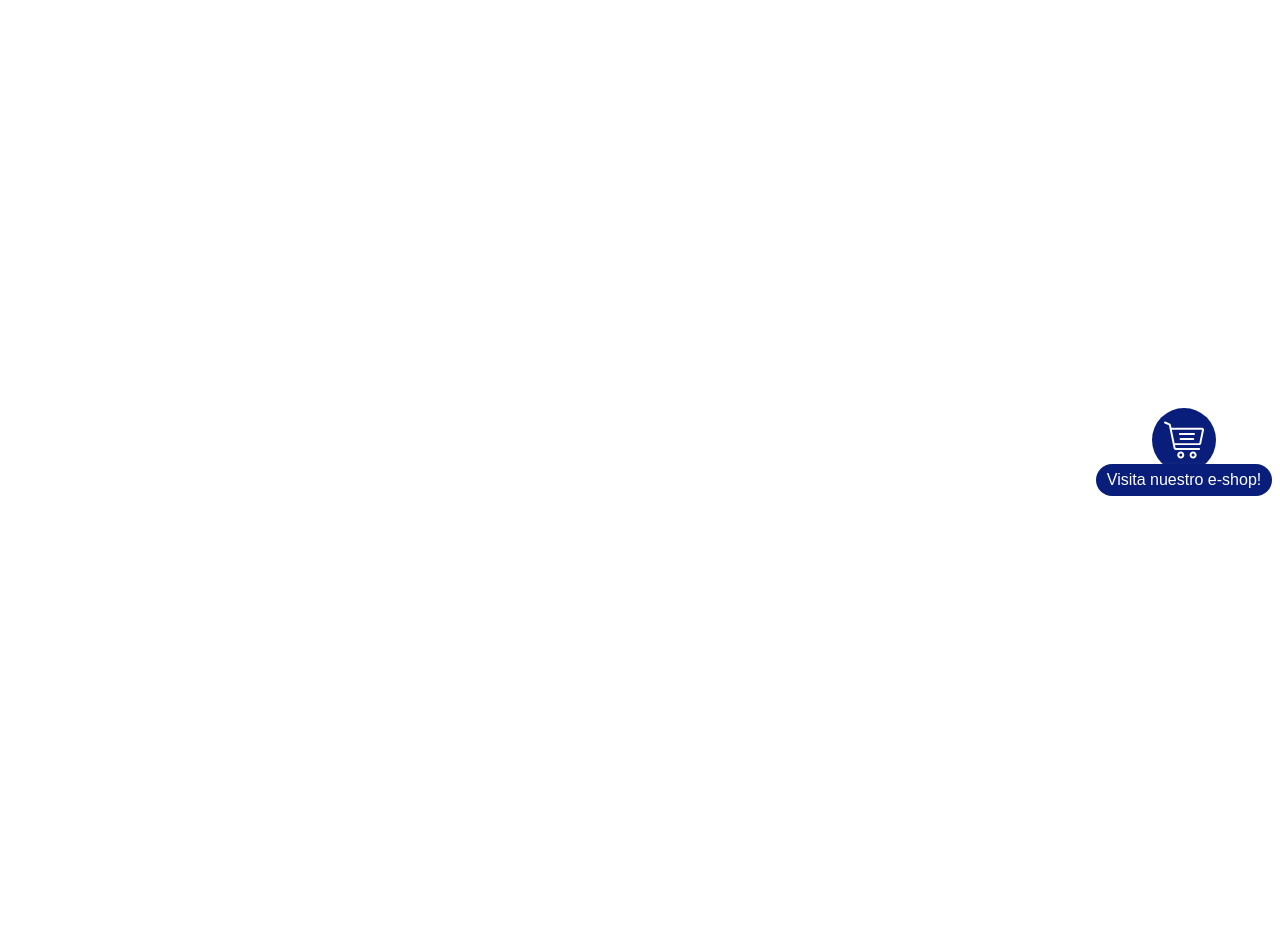
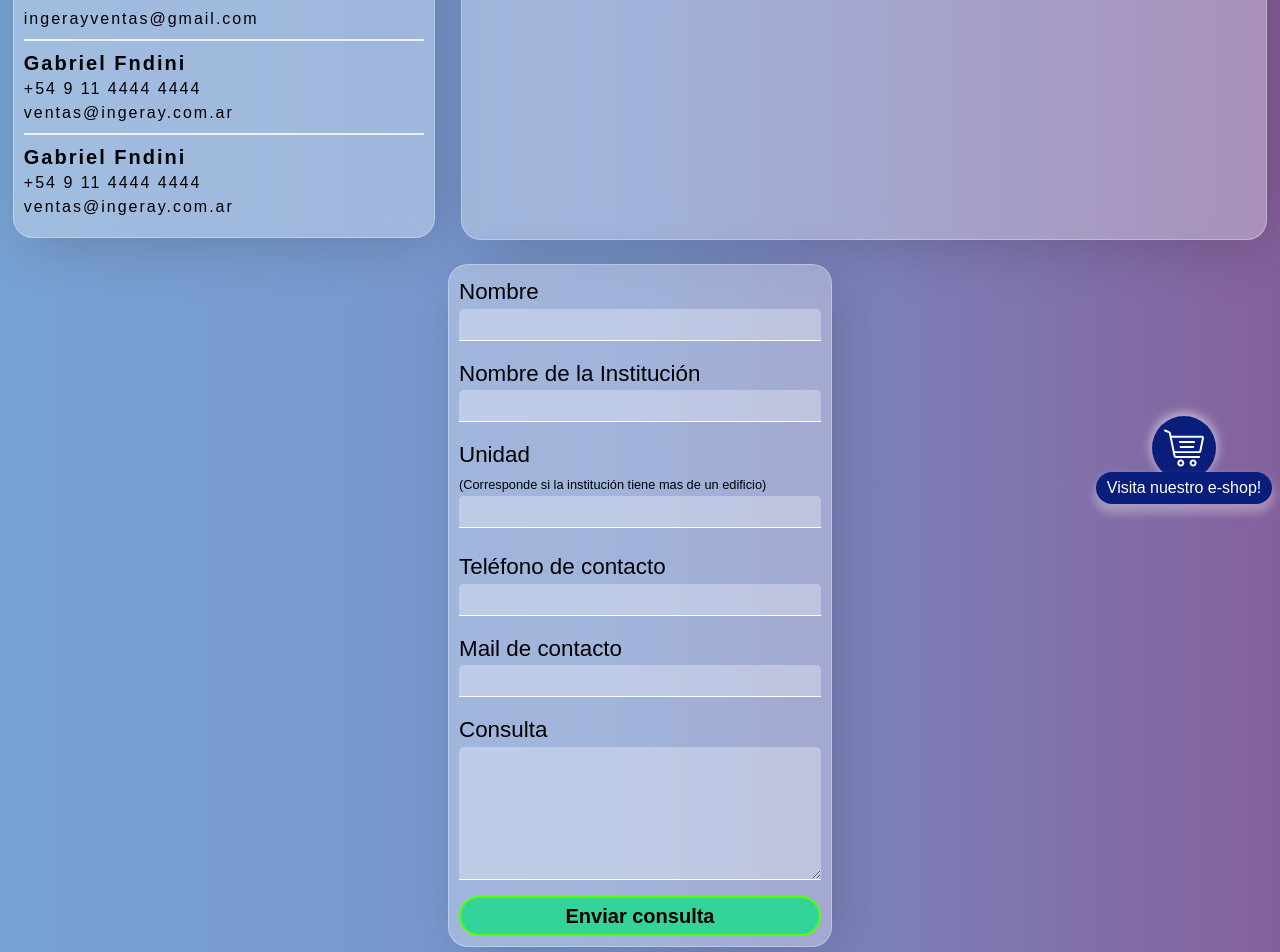
Before and after one commit to achani2497/ingeray_frontend, a Vue app: page /contacto in a window 1280 px wide. Shown: the part 280-1232 px from the top of the page. Before the commit the page ends 800 px from the top, so only its background shows below. Built offline with nearby package versions, Linux system fonts and the light colour scheme.

Commit message:
Dejo ordenando la vista de contacto

```diff
--- /dev/null
+++ b/src/components/ContactForm.vue
@@ -0,0 +1,106 @@
+<template>
+    <form action="#">
+        <div class="input-group">
+            <label for="name">Nombre</label>
+            <input type="text" id="name" name="name" v-model="nombre">
+        </div>
+        <div class="input-group">
+            <label for="institutionName">Nombre de la Institución</label>
+            <input type="text" id="institutionName" name="institutionName" v-model="nombreInstitucion">
+        </div>
+        <div class="input-group h-24">
+            <label for="unitName">Unidad</label>
+            <p><small>(Corresponde si la institución tiene mas de un edificio)</small></p>
+            <input type="text" id="unitName" name="unitName" v-model="nombreUnidad" >
+        </div>
+        <div class="input-group">
+            <label for="telefono">Teléfono de contacto</label>
+            <input type="text" id="telefono" name="telefono" v-model="telefonoContacto">
+        </div>
+        <div class="input-group">
+            <label for="mail">Mail de contacto</label>
+            <input type="text" id="mail" name="mail" v-model="mailContacto">
+        </div>
+        <div class="input-group">
+            <label for="consulta">Consulta</label>
+            <textarea name="consulta" id="consulta" cols="30" rows="5"></textarea>
+        </div>
+        <button class="flex justify-center items-center h-10 w-full bg-green-400 font-bold text-xl border-2 rounded-3xl p-2">
+            <span>Enviar consulta</span>
+        </button>
+    </form>
+</template>
+<script>
+export default {
+    data: function(){
+        return{
+            nombre:'',
+            nombreInstitucion:'',
+            nombreUnidad:'',
+            telefonoContacto:'',
+            mailContacto:''
+        }
+    }
+}
+</script>
+<style scoped>
+    form{
+        width: 30%;
+        box-shadow: 10px 10px 60px -8px rgba(0,0,0,.2);
+        background: rgba(255, 255, 255, .3);
+        backdrop-filter: blur(10px);
+        border-radius: 20px;
+        border: 1px solid rgba(255, 255, 255, .3);
+        overflow: hidden;
+        padding: 10px;
+    }
+    .input-group{
+        display: flex;
+        flex-direction: column;
+    }
+    .input-group:not(:last-child){
+        margin-bottom: 2vh;
+    }
+    .input-group label{
+        font-weight: 500;
+        font-size: 1.4rem;
+    }
+    .input-group input, .input-group textarea{
+        background-color: rgba(255, 255, 255, .3);
+        border-top-left-radius: 5px;
+        border-top-right-radius: 5px;
+        border-bottom: 1px solid white;
+        padding-left: 5px;
+        font-size: 1.1rem;
+    }
+    .input-group input{
+        height: 4vh;
+    }
+    .input-group input:focus, .input-group textarea:focus{
+        outline: none;
+        box-shadow: 0 0 10px 2px rgba(255, 255, 255, 1);
+    }
+    button{
+        position: relative;
+        width: 100%;
+        border: 2px solid #56ff01;
+        overflow: hidden;
+    }
+    button span{
+        transition: all .4s ease-in-out;
+        z-index: 1;
+    }
+    button::before{
+        content: '';
+        height: 100%;
+        width: 0;
+        transition: all .4s ease-in-out;
+        background-color: #56ff01;
+        position: absolute;
+        left: 0;
+        z-index: 0;
+    }
+    button:hover::before{
+        width: 100%;
+    }
+</style>
--- a/src/components/InfoImportante.vue
+++ b/src/components/InfoImportante.vue
@@ -1,5 +1,5 @@
 <template>
-    <div class="important-info flex justify-around items-center h-12 w-full">
+    <div class="important-info flex justify-around items-center h-12 w-full" id="importantInfo">
         <h3 class="flex items-center ubicacion">
             <img src="@/assets/images/icons/map.svg" alt="ubicacion" class="mr-2 big-icon white-icon">
             Campillo 2586, Capital Federal, Argentina
@@ -11,16 +11,9 @@
                 <p>Dalina López | ingerayventas@gmail.com | +54 9 11 3851-0695</p>
             </div>
         </h3>
-        <!-- <h3 class="flex items-center">
-            <img src="@/assets/images/icons/hora.svg" alt="horario" class="mr-2 big-icon white-icon">
-            <div class="flex flex-col">
-                <p>Lunes a Viernes de 8 a 17hs.</p>
-                <p>Lunes a Viernes de 9 a 18hs.</p>
-            </div>
-        </h3> -->
     </div>
 </template>
-<style scoped>
+<style>
 .important-info{
     background-color: var(--eshop-color);
     color: white;
@@ -31,9 +24,7 @@
 .white-icon{
     filter: brightness(0) invert(1);
 }
-img{
-    height: 20px;
-    width: 20px;
+.important-info > h3 > img{
     transition: all .5s ease-in-out;
 }
 .whatsapp{
--- a/src/components/eShopButton.vue
+++ b/src/components/eShopButton.vue
@@ -1,5 +1,5 @@
 <template>
-    <button class="fixed bottom-12 right-16 bg-gray-500 w-16 h-16 flex justify-center items-center p-3" @click="redirect">
+    <button class="fixed bottom-10 right-16 bg-gray-500 w-16 h-16 flex justify-center items-center p-3" @click="redirect">
         <img src="@/assets/images/icons/carrito-de-compras.svg" alt="carrito de compra">
         <p class="texto fixed -bottom-6 -right-14 w-44 text-white p-1">Visita nuestro e-shop!</p>
     </button>
@@ -10,8 +10,6 @@
         border-radius: 50%;
         box-shadow: 0 -2px 10px 2px rgba(255, 255, 255,.5);
         background-color: var(--eshop-color);
-        /* box-shadow: 0 5px 10px 2px rgba(0,0,0,.5); */
-        /* background: rgba(255, 255, 255, .3); */
         backdrop-filter: blur(10px);
         transition: all .2s ease-in-out
     }
--- a/src/main.js
+++ b/src/main.js
@@ -12,7 +12,8 @@ Vue.mixin(titleMixin)
 Vue.component('nav-bar',        require('./components/NavBar.vue').default);
 Vue.component('resp-nav-bar',   require('./components/ResponsiveNavBar.vue').default);
 Vue.component('important-info', require('./components/InfoImportante.vue').default);
-Vue.component('e-shop-button',  require('./components/eShopButton.vue').default)
+Vue.component('e-shop-button',  require('./components/eShopButton.vue').default);
+Vue.component('contact',        require('./components/ContactForm.vue').default);
 
 new Vue({
   router,
--- a/src/views/Contacto.vue
+++ b/src/views/Contacto.vue
@@ -1,8 +1,68 @@
 <template>
-
+    <div class="form-container flex flex-wrap justify-around items-center">
+        <div class="info glass">
+            <div class="info-contacto">
+                <h3 class="text-xl">Gabriel Fandini</h3>
+                <p>+54 9 11 5976-7596</p>
+                <p>ventas@ingeray.com.ar</p>
+            </div>
+            <div class="info-contacto">
+                <h3 class="text-xl">Dalina López</h3>
+                <p>+54 9 11 3851-0695</p>
+                <p>ingerayventas@gmail.com</p>
+            </div>
+            <div class="info-contacto">
+                <h3 class="text-xl">Gabriel Fndini</h3>
+                <p>+54 9 11 4444 4444</p>
+                <p>ventas@ingeray.com.ar</p>
+            </div>
+            <div class="info-contacto">
+                <h3 class="text-xl">Gabriel Fndini</h3>
+                <p>+54 9 11 4444 4444</p>
+                <p>ventas@ingeray.com.ar</p>
+            </div>
+        </div>
+        <div class="map glass">
+            asd
+        </div>
+        <contact class="mt-6"></contact>
+    </div>
 </template>
 <script>
 export default {
     title: 'Contacto'
 }
 </script>
+<style scoped>
+    .glass{
+        box-shadow: 10px 10px 60px -8px rgba(0,0,0,.2);
+        background: rgba(255, 255, 255, .3);
+        backdrop-filter: blur(10px);
+        border-radius: 20px;
+        border: 1px solid rgba(255, 255, 255, .3);
+        overflow: hidden;
+        padding: 10px;
+    }
+    .form-container{
+        height: auto;
+        margin-top: 1rem;
+    }
+    .info{
+        width: 33%;
+    }
+    .map{
+        width: 63%;
+        height: 50vh;
+    }
+    .info-contacto{
+        letter-spacing: 2px;
+        padding-top: 0.5rem;
+        padding-bottom: 0.5rem;
+    }
+    .info-contacto:not(:last-child){
+        border-bottom: 2px solid rgba(255, 255 ,255, .8);
+    }
+    .info-contacto h3{
+        font-weight: 600;
+    }
+</style>
```
